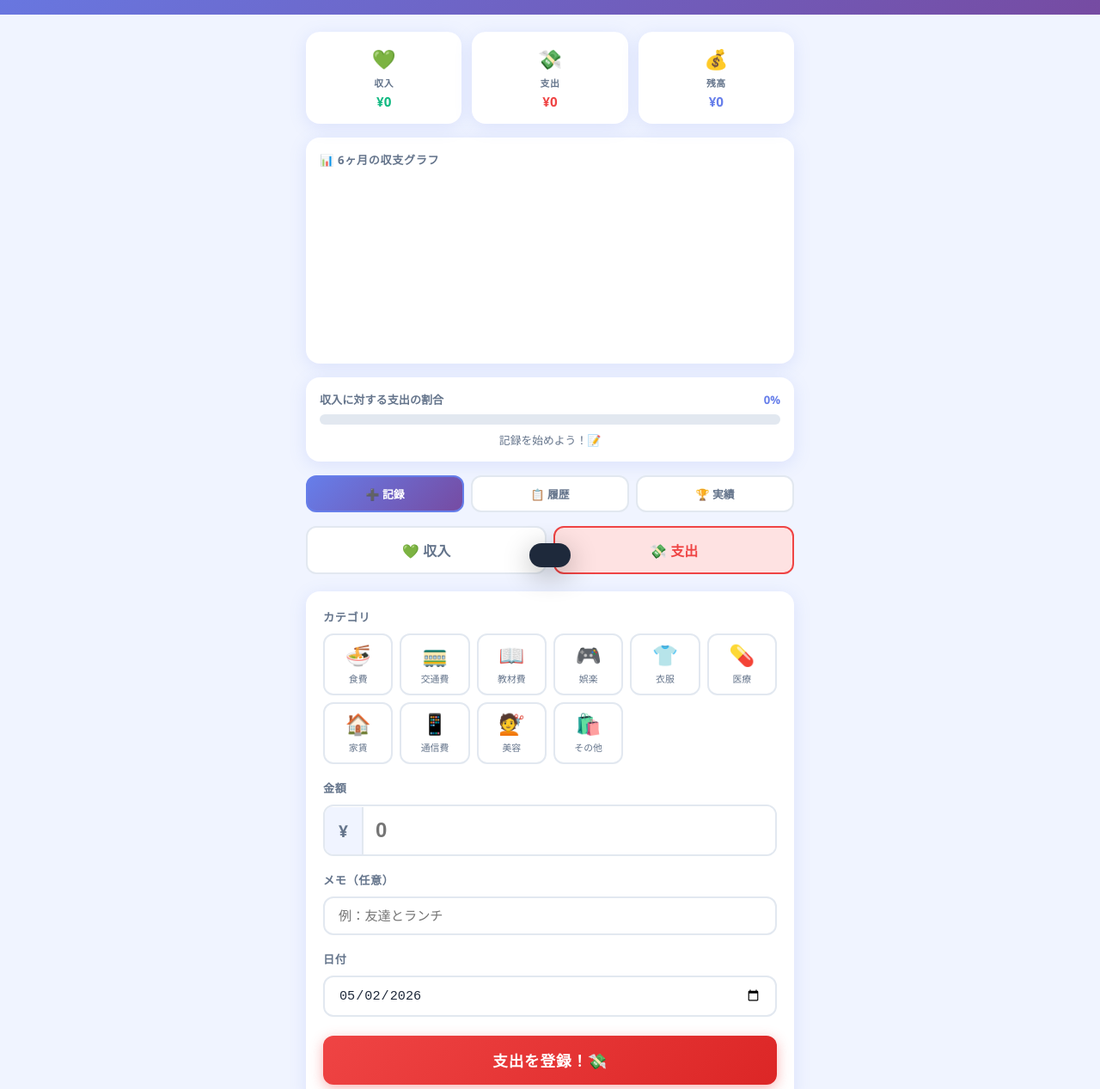
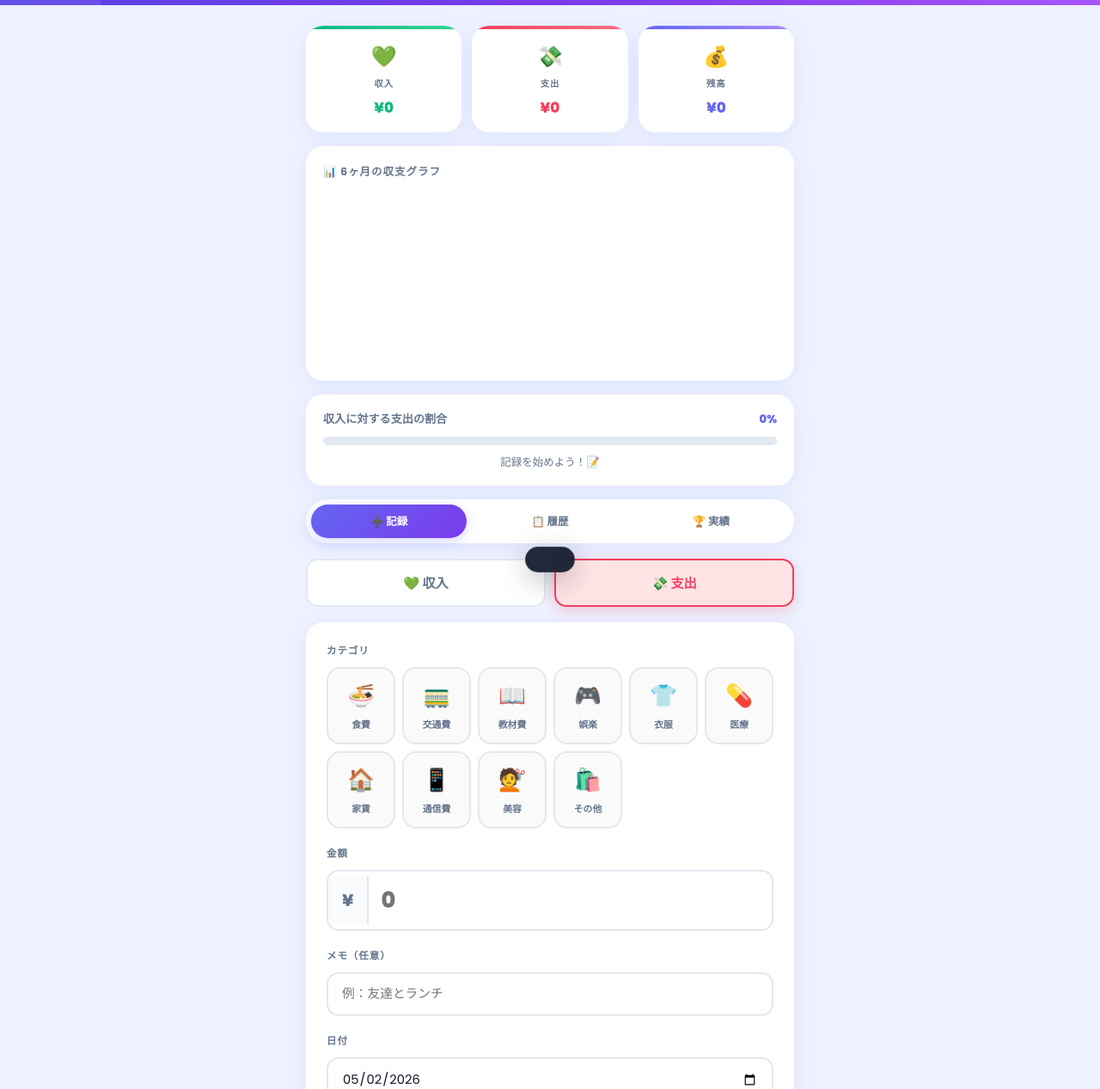
Before and after one commit to furan0108/daigaku-osaifu, a website: page public/index.html in a window 1280 px wide. Shown: the part 216-1483 px from the top of the page at 86% size. Drawn offline with nearby package versions, Linux system fonts and the light colour scheme; no server answers.

Commit message:
design: UIを全面リデザイン（Poppins・グラスモーフィズム・新カラー）

```diff
--- a/public/index.html
+++ b/public/index.html
@@ -4,6 +4,9 @@
   <meta charset="UTF-8">
   <meta name="viewport" content="width=device-width, initial-scale=1.0">
   <title>大学生のおサイフ帳</title>
+  <link rel="preconnect" href="https://fonts.googleapis.com">
+  <link rel="preconnect" href="https://fonts.gstatic.com" crossorigin>
+  <link href="https://fonts.googleapis.com/css2?family=Poppins:wght@400;600;700;800&display=swap" rel="stylesheet">
   <link rel="stylesheet" href="style.css">
   <script src="https://cdn.jsdelivr.net/npm/chart.js@4.4.2/dist/chart.umd.min.js"></script>
 </head>
--- a/public/style.css
+++ b/public/style.css
@@ -1,55 +1,75 @@
 :root {
-  --primary: #667eea;
-  --primary-dark: #764ba2;
-  --income: #10b981;
-  --income-light: #d1fae5;
-  --expense: #ef4444;
-  --expense-light: #fee2e2;
-  --bg: #f0f4ff;
-  --card: #ffffff;
-  --text: #1e293b;
-  --text-muted: #64748b;
+  --primary:       #6366f1;
+  --primary-dark:  #4f46e5;
+  --primary-glow:  rgba(99, 102, 241, 0.25);
+  --income:        #10b981;
+  --income-light:  #d1fae5;
+  --income-glow:   rgba(16, 185, 129, 0.25);
+  --expense:       #f43f5e;
+  --expense-light: #ffe4e6;
+  --expense-glow:  rgba(244, 63, 94, 0.25);
+  --bg:     #eef2ff;
+  --card:   #ffffff;
+  --text:   #0f172a;
+  --muted:  #64748b;
   --border: #e2e8f0;
-  --shadow: 0 4px 20px rgba(102, 126, 234, 0.15);
-  --radius: 16px;
+  --radius: 20px;
+  --radius-sm: 14px;
+  --shadow:    0 4px 24px rgba(99, 102, 241, 0.10);
+  --shadow-lg: 0 12px 40px rgba(99, 102, 241, 0.18);
 }
 
 * { margin: 0; padding: 0; box-sizing: border-box; }
 
 body {
-  font-family: 'Segoe UI', 'Hiragino Sans', 'Yu Gothic', sans-serif;
+  font-family: 'Poppins', 'Hiragino Sans', 'Yu Gothic', sans-serif;
   background: var(--bg);
   color: var(--text);
   min-height: 100vh;
 }
 
-/* ─── Header ─── */
+/* ═══════════════════════════════
+   Header
+═══════════════════════════════ */
 header {
-  background: linear-gradient(135deg, var(--primary), var(--primary-dark));
+  background: linear-gradient(135deg, #4f46e5 0%, #7c3aed 60%, #a855f7 100%);
   color: white;
-  padding: 20px;
+  padding: 28px 20px 36px;
   text-align: center;
+  position: relative;
+  overflow: hidden;
 }
+header::before,
+header::after {
+  content: '';
+  position: absolute;
+  border-radius: 50%;
+  background: rgba(255,255,255,0.07);
+}
+header::before { width: 220px; height: 220px; top: -80px; right: -60px; }
+header::after  { width: 160px; height: 160px; bottom: -60px; left: -40px; }
 
-.app-title { font-size: 1.5rem; font-weight: 800; letter-spacing: 0.05em; }
-.app-subtitle { font-size: 0.8rem; opacity: 0.8; margin-top: 2px; }
+.app-title    { font-size: 1.4rem; font-weight: 800; letter-spacing: 0.04em; position: relative; }
+.app-subtitle { font-size: 0.78rem; opacity: 0.75; margin-top: 3px; font-weight: 400; position: relative; }
 
 .mascot {
-  font-size: 3rem;
-  margin: 12px 0;
+  font-size: 3.2rem;
+  margin: 14px 0 10px;
   display: inline-block;
-  transition: all 0.3s ease;
+  filter: drop-shadow(0 4px 12px rgba(0,0,0,0.2));
+  transition: all 0.3s;
+  position: relative;
 }
-.mascot.bounce { animation: bounce 0.5s ease; }
+.mascot.bounce { animation: bounce 0.55s ease; }
 .mascot.shake  { animation: shake 0.5s ease; }
 
 @keyframes bounce {
   0%,100% { transform: translateY(0) scale(1); }
-  25%      { transform: translateY(-16px) scale(1.1); }
-  75%      { transform: translateY(-8px) scale(1.05); }
+  30%      { transform: translateY(-18px) scale(1.12); }
+  70%      { transform: translateY(-8px) scale(1.06); }
 }
 @keyframes shake {
-  0%,100% { transform: translateX(0); }
+  0%,100% { transform: translateX(0) rotate(0); }
   20%     { transform: translateX(-8px) rotate(-5deg); }
   40%     { transform: translateX(8px) rotate(5deg); }
   60%     { transform: translateX(-5px) rotate(-3deg); }
@@ -57,28 +77,30 @@
 }
 
 .month-nav {
-  display: flex;
+  display: inline-flex;
   align-items: center;
-  justify-content: center;
-  gap: 16px;
-  margin-top: 12px;
+  gap: 14px;
+  background: rgba(255,255,255,0.15);
+  backdrop-filter: blur(8px);
+  border: 1px solid rgba(255,255,255,0.25);
+  border-radius: 999px;
+  padding: 6px 18px;
+  position: relative;
 }
 .month-nav button {
-  background: rgba(255,255,255,0.2);
-  border: none;
-  color: white;
-  width: 36px;
-  height: 36px;
-  border-radius: 50%;
-  font-size: 1.3rem;
-  cursor: pointer;
+  background: none; border: none; color: white;
+  font-size: 1.3rem; cursor: pointer;
+  width: 28px; height: 28px; border-radius: 50%;
   transition: background 0.2s;
+  display: flex; align-items: center; justify-content: center;
 }
-.month-nav button:hover { background: rgba(255,255,255,0.35); }
-#currentMonth { font-size: 1.1rem; font-weight: 700; min-width: 120px; text-align: center; }
+.month-nav button:hover { background: rgba(255,255,255,0.2); }
+#currentMonth { font-size: 1rem; font-weight: 700; min-width: 110px; text-align: center; }
 
-/* ─── Main ─── */
-main { max-width: 600px; margin: 0 auto; padding: 20px 16px 80px; }
+/* ═══════════════════════════════
+   Main
+═══════════════════════════════ */
+main { max-width: 600px; margin: 0 auto; padding: 24px 16px 80px; }
 
 /* Summary cards */
 .summary {
@@ -90,15 +112,37 @@
 .card {
   background: var(--card);
   border-radius: var(--radius);
-  padding: 16px 10px;
+  padding: 18px 10px 16px;
   text-align: center;
   box-shadow: var(--shadow);
-  transition: transform 0.2s;
+  transition: transform 0.25s, box-shadow 0.25s;
+  min-width: 0;
+  position: relative;
+  overflow: hidden;
 }
-.card:hover { transform: translateY(-3px); }
-.card-icon   { font-size: 1.4rem; margin-bottom: 4px; }
-.card-label  { font-size: 0.68rem; color: var(--text-muted); font-weight: 600; text-transform: uppercase; letter-spacing: 0.05em; }
-.card-amount { font-size: 0.95rem; font-weight: 800; margin-top: 4px; }
+.card::after {
+  content: '';
+  position: absolute;
+  top: 0; left: 0; right: 0;
+  height: 4px;
+}
+.income-card::after  { background: linear-gradient(90deg, #10b981, #34d399); }
+.expense-card::after { background: linear-gradient(90deg, #f43f5e, #fb7185); }
+.balance-card::after { background: linear-gradient(90deg, #6366f1, #a78bfa); }
+
+.card:hover { transform: translateY(-5px); box-shadow: var(--shadow-lg); }
+.card-icon  { font-size: 1.5rem; margin-bottom: 6px; }
+.card-label {
+  font-size: 0.65rem; font-weight: 700;
+  text-transform: uppercase; letter-spacing: 0.08em;
+  color: var(--muted);
+}
+.card-amount {
+  font-size: clamp(0.78rem, 3vw, 1.05rem);
+  font-weight: 800;
+  margin-top: 6px;
+  overflow: hidden; white-space: nowrap; text-overflow: ellipsis;
+}
 .income-card  .card-amount { color: var(--income); }
 .expense-card .card-amount { color: var(--expense); }
 .balance-card .card-amount { color: var(--primary); }
@@ -108,253 +152,279 @@
 .chart-section {
   background: var(--card);
   border-radius: var(--radius);
-  padding: 16px;
+  padding: 20px;
   margin-bottom: 16px;
   box-shadow: var(--shadow);
 }
 .chart-title {
-  font-size: 0.82rem;
-  font-weight: 700;
-  color: var(--text-muted);
-  text-transform: uppercase;
-  letter-spacing: 0.05em;
-  margin-bottom: 12px;
+  font-size: 0.78rem; font-weight: 700;
+  color: var(--muted);
+  text-transform: uppercase; letter-spacing: 0.08em;
+  margin-bottom: 14px;
 }
-.chart-wrap {
-  position: relative;
-  height: 200px;
-}
+.chart-wrap { position: relative; height: 200px; }
 
 /* Spending bar */
 .spending-section {
   background: var(--card);
   border-radius: var(--radius);
-  padding: 16px;
+  padding: 18px 20px;
   margin-bottom: 16px;
   box-shadow: var(--shadow);
 }
 .spending-header {
-  display: flex;
-  justify-content: space-between;
-  align-items: center;
-  margin-bottom: 8px;
-  font-size: 0.82rem;
+  display: flex; justify-content: space-between; align-items: center;
+  margin-bottom: 10px; font-size: 0.82rem;
 }
-.spending-label { color: var(--text-muted); font-weight: 600; }
+.spending-label { color: var(--muted); font-weight: 600; }
 #spendingPercent { font-weight: 800; color: var(--primary); }
-.bar-container { height: 12px; background: var(--border); border-radius: 999px; overflow: hidden; }
+.bar-container { height: 10px; background: var(--border); border-radius: 999px; overflow: hidden; }
 .bar-fill {
   height: 100%;
-  background: linear-gradient(90deg, var(--income), #34d399);
+  background: linear-gradient(90deg, #10b981, #34d399);
   border-radius: 999px;
-  transition: width 0.6s cubic-bezier(0.4, 0, 0.2, 1);
+  transition: width 0.7s cubic-bezier(0.4, 0, 0.2, 1);
   width: 0%;
 }
-.bar-fill.danger { background: linear-gradient(90deg, #f59e0b, #ef4444); }
+.bar-fill.danger { background: linear-gradient(90deg, #f59e0b, #f43f5e); }
 .bar-fill.over   { background: var(--expense); }
-.spending-message { margin-top: 8px; font-size: 0.8rem; text-align: center; color: var(--text-muted); }
+.spending-message { margin-top: 10px; font-size: 0.78rem; text-align: center; color: var(--muted); }
 
-/* Tabs */
-.tabs { display: flex; gap: 8px; margin-bottom: 16px; }
+/* ═══════════════════════════════
+   Tabs
+═══════════════════════════════ */
+.tabs {
+  display: flex; gap: 6px;
+  margin-bottom: 18px;
+  background: var(--card);
+  padding: 6px;
+  border-radius: 999px;
+  box-shadow: var(--shadow);
+}
 .tab {
-  flex: 1;
-  padding: 10px;
-  border: 2px solid var(--border);
-  background: var(--card);
-  border-radius: 12px;
-  font-size: 0.8rem;
-  font-weight: 600;
-  cursor: pointer;
-  transition: all 0.2s;
-  color: var(--text-muted);
+  flex: 1; padding: 10px 6px;
+  border: none; background: transparent;
+  border-radius: 999px;
+  font-size: 0.78rem; font-weight: 700;
+  cursor: pointer; transition: all 0.25s;
+  color: var(--muted); font-family: inherit;
 }
 .tab.active {
-  border-color: var(--primary);
-  background: linear-gradient(135deg, var(--primary), var(--primary-dark));
+  background: linear-gradient(135deg, var(--primary), #7c3aed);
   color: white;
+  box-shadow: 0 4px 14px var(--primary-glow);
 }
 .tab-content { display: none; }
-.tab-content.active { display: block; animation: fadeIn 0.3s ease; }
-@keyframes fadeIn {
-  from { opacity: 0; transform: translateY(8px); }
+.tab-content.active { display: block; animation: fadeUp 0.3s ease; }
+@keyframes fadeUp {
+  from { opacity: 0; transform: translateY(10px); }
   to   { opacity: 1; transform: translateY(0); }
 }
 
-/* Type toggle */
-.type-toggle { display: flex; gap: 8px; margin-bottom: 20px; }
+/* ═══════════════════════════════
+   Register form
+═══════════════════════════════ */
+.type-toggle { display: flex; gap: 10px; margin-bottom: 18px; }
 .type-btn {
-  flex: 1;
-  padding: 14px;
+  flex: 1; padding: 14px;
   border: 2px solid var(--border);
-  background: var(--card);
-  border-radius: 12px;
-  font-size: 1rem;
-  font-weight: 700;
-  cursor: pointer;
-  transition: all 0.2s;
-  color: var(--text-muted);
+  background: var(--card); border-radius: var(--radius-sm);
+  font-size: 0.95rem; font-weight: 700;
+  cursor: pointer; transition: all 0.22s;
+  color: var(--muted); font-family: inherit;
 }
-.type-btn.active[data-type="income"]  { border-color: var(--income);  background: var(--income-light);  color: var(--income); }
-.type-btn.active[data-type="expense"] { border-color: var(--expense); background: var(--expense-light); color: var(--expense); }
+.type-btn.active[data-type="income"] {
+  border-color: var(--income); background: var(--income-light); color: var(--income);
+  box-shadow: 0 4px 16px var(--income-glow);
+}
+.type-btn.active[data-type="expense"] {
+  border-color: var(--expense); background: var(--expense-light); color: var(--expense);
+  box-shadow: 0 4px 16px var(--expense-glow);
+}
 
-/* Form */
-.form-section { background: var(--card); border-radius: var(--radius); padding: 20px; box-shadow: var(--shadow); }
-.form-group { margin-bottom: 18px; }
+.form-section {
+  background: var(--card); border-radius: var(--radius);
+  padding: 24px; box-shadow: var(--shadow);
+}
+.form-group { margin-bottom: 20px; }
 .form-group label {
-  display: block;
-  font-size: 0.82rem;
-  font-weight: 700;
-  color: var(--text-muted);
-  margin-bottom: 10px;
-  text-transform: uppercase;
-  letter-spacing: 0.05em;
+  display: block; font-size: 0.72rem; font-weight: 700;
+  color: var(--muted); margin-bottom: 10px;
+  text-transform: uppercase; letter-spacing: 0.08em;
 }
 
 /* Category grid */
-.category-grid { display: grid; grid-template-columns: repeat(auto-fill, minmax(72px, 1fr)); gap: 8px; }
+.category-grid { display: grid; grid-template-columns: repeat(auto-fill, minmax(74px, 1fr)); gap: 8px; }
 .category-btn {
-  display: flex;
-  flex-direction: column;
-  align-items: center;
-  gap: 4px;
-  padding: 10px 6px;
-  border: 2px solid var(--border);
-  background: white;
-  border-radius: 12px;
-  cursor: pointer;
-  transition: all 0.2s;
-  font-size: 0.68rem;
-  color: var(--text-muted);
+  display: flex; flex-direction: column; align-items: center; gap: 5px;
+  padding: 12px 6px;
+  border: 2px solid var(--border); background: #fafafa;
+  border-radius: 16px; cursor: pointer;
+  transition: all 0.2s cubic-bezier(0.4, 0, 0.2, 1);
+  font-size: 0.68rem; font-weight: 600;
+  color: var(--muted); font-family: inherit;
 }
-.category-btn .emoji { font-size: 1.5rem; }
-.category-btn:hover { border-color: var(--primary); transform: scale(1.05); }
-
-.category-btn.selected { transform: scale(1.08); }
-.category-btn.selected[data-type="income"]  {
-  border-color: var(--income);  background: var(--income-light);  color: var(--income);
-  box-shadow: 0 4px 12px rgba(16,185,129,0.35);
+.category-btn .emoji { font-size: 1.6rem; }
+.category-btn:hover {
+  border-color: var(--primary); background: #f5f3ff;
+  transform: translateY(-2px);
+  box-shadow: 0 4px 14px var(--primary-glow);
+  color: var(--primary);
+}
+.category-btn.selected { transform: scale(1.08) translateY(-2px); }
+.category-btn.selected[data-type="income"] {
+  border-color: var(--income); background: var(--income-light); color: var(--income);
+  box-shadow: 0 6px 16px var(--income-glow);
 }
 .category-btn.selected[data-type="expense"] {
   border-color: var(--expense); background: var(--expense-light); color: var(--expense);
-  box-shadow: 0 4px 12px rgba(239,68,68,0.3);
+  box-shadow: 0 6px 16px var(--expense-glow);
 }
 
 /* Amount input */
 .amount-input {
-  display: flex;
-  align-items: center;
-  border: 2px solid var(--border);
-  border-radius: 12px;
-  overflow: hidden;
-  transition: border-color 0.2s;
+  display: flex; align-items: center;
+  border: 2px solid var(--border); border-radius: var(--radius-sm);
+  overflow: hidden; transition: border-color 0.2s, box-shadow 0.2s;
+  background: white;
 }
-.amount-input:focus-within { border-color: var(--primary); }
+.amount-input:focus-within {
+  border-color: var(--primary);
+  box-shadow: 0 0 0 4px var(--primary-glow);
+}
 .yen-sign {
-  padding: 14px 16px;
-  background: var(--bg);
-  font-size: 1.2rem;
-  font-weight: 700;
-  color: var(--text-muted);
+  padding: 14px 16px; background: #f8fafc;
+  font-size: 1.2rem; font-weight: 800; color: var(--muted);
   border-right: 2px solid var(--border);
 }
 .amount-input input {
   flex: 1; padding: 14px; border: none; outline: none;
-  font-size: 1.5rem; font-weight: 800; color: var(--text);
+  font-size: 1.6rem; font-weight: 800; color: var(--text); font-family: inherit;
 }
 
 .form-group input[type="text"],
 .form-group input[type="date"] {
-  width: 100%; padding: 12px 16px;
-  border: 2px solid var(--border); border-radius: 12px;
-  font-size: 0.95rem; outline: none; color: var(--text);
-  transition: border-color 0.2s;
+  width: 100%; padding: 13px 16px;
+  border: 2px solid var(--border); border-radius: var(--radius-sm);
+  font-size: 0.92rem; outline: none; color: var(--text);
+  font-family: inherit; background: white;
+  transition: border-color 0.2s, box-shadow 0.2s;
 }
 .form-group input[type="text"]:focus,
-.form-group input[type="date"]:focus { border-color: var(--primary); }
+.form-group input[type="date"]:focus {
+  border-color: var(--primary);
+  box-shadow: 0 0 0 4px var(--primary-glow);
+}
 
 /* Submit button */
 .submit-btn {
-  width: 100%; padding: 16px;
-  border: none; border-radius: 12px;
-  font-size: 1.1rem; font-weight: 800;
-  cursor: pointer; transition: all 0.2s;
-  letter-spacing: 0.05em;
-  color: white;
-  background: linear-gradient(135deg, var(--primary), var(--primary-dark));
-  box-shadow: 0 4px 15px rgba(102,126,234,0.4);
+  width: 100%; padding: 17px;
+  border: none; border-radius: var(--radius-sm);
+  font-size: 1.05rem; font-weight: 800;
+  cursor: pointer; transition: all 0.22s;
+  letter-spacing: 0.04em; color: white; font-family: inherit;
+  background: linear-gradient(135deg, var(--primary), #7c3aed);
+  box-shadow: 0 6px 20px var(--primary-glow);
   margin-top: 4px;
 }
-.submit-btn:hover { transform: translateY(-2px); box-shadow: 0 6px 20px rgba(102,126,234,0.5); }
+.submit-btn:hover { transform: translateY(-2px); box-shadow: 0 10px 28px var(--primary-glow); }
 .submit-btn:active { transform: translateY(0); }
-.submit-btn.income-mode  { background: linear-gradient(135deg, #10b981, #059669); box-shadow: 0 4px 15px rgba(16,185,129,0.4); }
-.submit-btn.expense-mode { background: linear-gradient(135deg, #ef4444, #dc2626); box-shadow: 0 4px 15px rgba(239,68,68,0.4); }
+.submit-btn.income-mode {
+  background: linear-gradient(135deg, #10b981, #059669);
+  box-shadow: 0 6px 20px var(--income-glow);
+}
+.submit-btn.income-mode:hover  { box-shadow: 0 10px 28px var(--income-glow); }
+.submit-btn.expense-mode {
+  background: linear-gradient(135deg, #f43f5e, #e11d48);
+  box-shadow: 0 6px 20px var(--expense-glow);
+}
+.submit-btn.expense-mode:hover { box-shadow: 0 10px 28px var(--expense-glow); }
 
-/* Transaction list */
+/* ═══════════════════════════════
+   Transaction list
+═══════════════════════════════ */
 .transaction-item {
-  display: flex; align-items: center; gap: 12px;
-  background: var(--card); border-radius: 12px;
-  padding: 14px 16px; margin-bottom: 8px;
-  box-shadow: 0 2px 8px rgba(0,0,0,0.06);
-  transition: all 0.2s; animation: slideIn 0.3s ease;
+  display: flex; align-items: center; gap: 14px;
+  background: var(--card); border-radius: var(--radius-sm);
+  padding: 14px 16px; margin-bottom: 10px;
+  box-shadow: 0 2px 10px rgba(0,0,0,0.05);
+  transition: transform 0.2s, box-shadow 0.2s;
+  animation: slideIn 0.3s ease;
+  border-left: 3px solid transparent;
 }
 @keyframes slideIn {
   from { opacity: 0; transform: translateX(-16px); }
   to   { opacity: 1; transform: translateX(0); }
 }
-.transaction-item:hover { transform: translateX(4px); }
-.transaction-emoji { font-size: 1.8rem; width: 40px; text-align: center; }
-.transaction-info { flex: 1; min-width: 0; }
-.transaction-category { font-weight: 700; font-size: 0.9rem; }
-.transaction-desc { font-size: 0.75rem; color: var(--text-muted); white-space: nowrap; overflow: hidden; text-overflow: ellipsis; }
-.transaction-date { font-size: 0.7rem; color: var(--text-muted); margin-top: 2px; }
+.transaction-item:hover { transform: translateX(5px); box-shadow: 0 4px 18px rgba(0,0,0,0.09); }
+
+.transaction-emoji {
+  font-size: 1.7rem; width: 44px; height: 44px;
+  display: flex; align-items: center; justify-content: center;
+  background: var(--bg); border-radius: 12px; flex-shrink: 0;
+}
+.transaction-info  { flex: 1; min-width: 0; }
+.transaction-category { font-weight: 700; font-size: 0.88rem; }
+.transaction-desc  { font-size: 0.72rem; color: var(--muted); white-space: nowrap; overflow: hidden; text-overflow: ellipsis; }
+.transaction-date  { font-size: 0.68rem; color: var(--muted); margin-top: 2px; }
 .transaction-right { display: flex; flex-direction: column; align-items: flex-end; gap: 4px; }
 .transaction-amount { font-size: 1rem; font-weight: 800; }
 .transaction-amount.income  { color: var(--income); }
 .transaction-amount.expense { color: var(--expense); }
+
 .delete-btn {
-  background: none; border: none; color: var(--text-muted);
+  background: none; border: none; color: var(--muted);
   cursor: pointer; font-size: 0.9rem;
-  padding: 2px 6px; border-radius: 6px; transition: all 0.2s;
+  padding: 4px 8px; border-radius: 8px; transition: all 0.2s;
 }
 .delete-btn:hover { background: var(--expense-light); color: var(--expense); }
 
 /* Empty state */
-.empty-state { text-align: center; padding: 40px 20px; color: var(--text-muted); }
-.empty-emoji { font-size: 3rem; margin-bottom: 12px; }
-.empty-state p { font-size: 0.9rem; line-height: 1.7; }
+.empty-state { text-align: center; padding: 48px 20px; color: var(--muted); }
+.empty-emoji { font-size: 3.5rem; margin-bottom: 14px; }
+.empty-state p { font-size: 0.9rem; line-height: 1.8; }
 
-/* Badge */
-.badge-header { text-align: center; margin-bottom: 12px; color: var(--text-muted); font-size: 0.85rem; }
+/* ═══════════════════════════════
+   Badges
+═══════════════════════════════ */
+.badge-header { text-align: center; margin-bottom: 14px; color: var(--muted); font-size: 0.85rem; font-weight: 600; }
 .badge-grid { display: grid; grid-template-columns: repeat(auto-fill, minmax(130px, 1fr)); gap: 12px; margin-top: 12px; }
 .badge-item {
-  background: var(--card); border-radius: 12px;
-  padding: 16px; text-align: center;
-  box-shadow: var(--shadow); animation: popIn 0.4s ease;
+  background: var(--card); border-radius: var(--radius-sm);
+  padding: 20px 12px; text-align: center;
+  box-shadow: var(--shadow);
+  animation: popIn 0.4s cubic-bezier(0.34, 1.56, 0.64, 1);
+  border-top: 3px solid var(--primary);
 }
 @keyframes popIn {
-  from { transform: scale(0.8); opacity: 0; }
+  from { transform: scale(0.7); opacity: 0; }
   to   { transform: scale(1); opacity: 1; }
 }
-.badge-icon { font-size: 2rem; margin-bottom: 8px; }
-.badge-name { font-size: 0.75rem; font-weight: 700; }
-.badge-date { font-size: 0.65rem; color: var(--text-muted); margin-top: 4px; }
-.badge-locked { opacity: 0.3; filter: grayscale(100%); }
+.badge-icon { font-size: 2.4rem; margin-bottom: 8px; }
+.badge-name { font-size: 0.72rem; font-weight: 700; color: var(--text); }
+.badge-date { font-size: 0.62rem; color: var(--muted); margin-top: 4px; }
+.badge-locked { opacity: 0.28; filter: grayscale(1); border-top-color: var(--border); }
 
-/* Toast */
+/* ═══════════════════════════════
+   Toast
+═══════════════════════════════ */
 .toast {
-  position: fixed; bottom: 24px; left: 50%;
-  transform: translateX(-50%) translateY(100px);
-  background: #1e293b; color: white;
-  padding: 14px 24px; border-radius: 999px;
-  font-size: 0.9rem; font-weight: 600;
-  box-shadow: 0 8px 32px rgba(0,0,0,0.3);
-  transition: transform 0.4s cubic-bezier(0.4, 0, 0.2, 1);
+  position: fixed; bottom: 28px; left: 50%;
+  transform: translateX(-50%) translateY(110px);
+  background: rgba(15, 23, 42, 0.92);
+  backdrop-filter: blur(12px);
+  color: white;
+  padding: 14px 28px; border-radius: 999px;
+  font-size: 0.88rem; font-weight: 700;
+  box-shadow: 0 8px 32px rgba(0,0,0,0.25);
+  transition: transform 0.4s cubic-bezier(0.34, 1.56, 0.64, 1);
   z-index: 1000; white-space: nowrap;
+  border: 1px solid rgba(255,255,255,0.12);
 }
-.toast.show   { transform: translateX(-50%) translateY(0); }
-.toast.success { background: var(--income); }
-.toast.error   { background: var(--expense); }
-.toast.badge   { background: linear-gradient(135deg, #f59e0b, #d97706); }
+.toast.show    { transform: translateX(-50%) translateY(0); }
+.toast.success { background: rgba(16, 185, 129, 0.95); }
+.toast.error   { background: rgba(244, 63, 94, 0.95); }
+.toast.badge   { background: linear-gradient(135deg, rgba(245,158,11,0.95), rgba(217,119,6,0.95)); }
 
 /* Confetti canvas */
 #confettiCanvas {
@@ -365,4 +435,4 @@
 
 ::-webkit-scrollbar { width: 6px; }
 ::-webkit-scrollbar-track { background: transparent; }
-::-webkit-scrollbar-thumb { background: var(--border); border-radius: 3px; }
+::-webkit-scrollbar-thumb { background: #cbd5e1; border-radius: 3px; }
```
